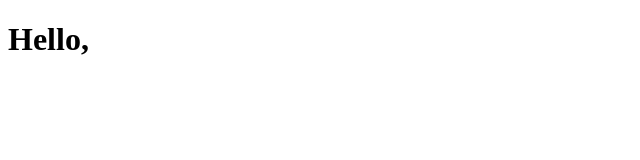
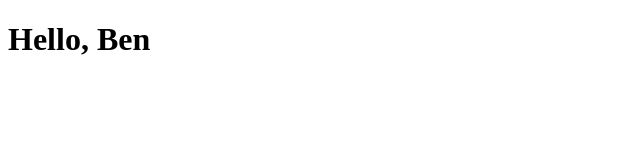
Before and after one commit to quantum93/react-tutorial, a React (Create React App) app: page / in a window 1280 px wide. Shown: the top 160 px of the page, without its empty margins (0-640 px from the left). Built offline with nearby package versions, Linux system fonts and the light colour scheme.

Commit message:
Component with tag in rendering

```diff
--- a/src/index.js
+++ b/src/index.js
@@ -14,7 +14,7 @@ class Welcome extends React.Component {
 }
 
 ReactDOM.render(
-  <Welcome />,
+  <Welcome name="Ben"/>,
   document.getElementById('root')
 );
 
```
